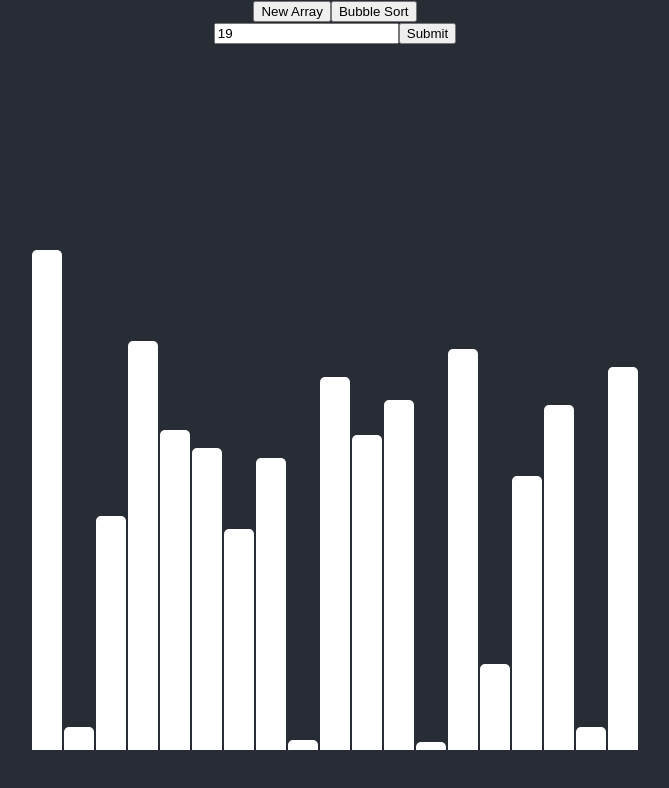
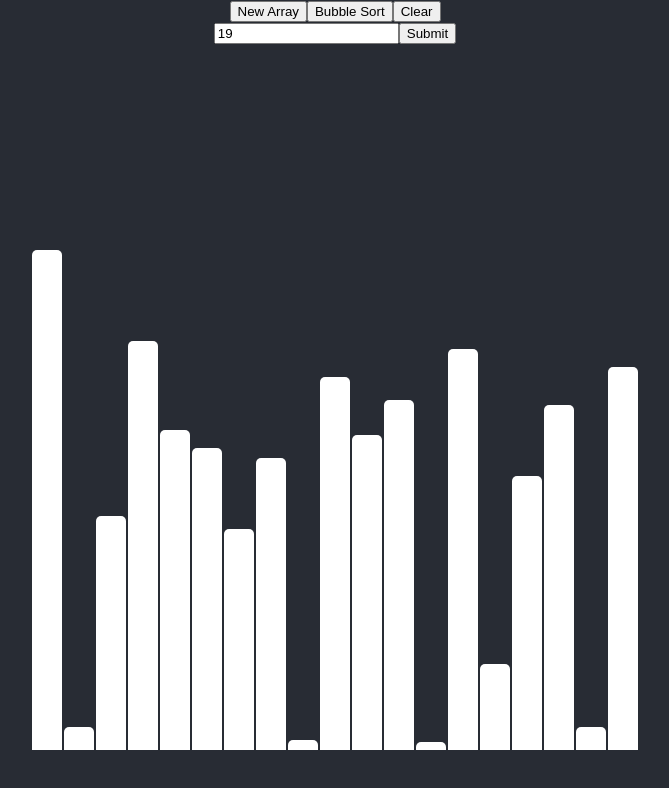
Before and after one commit to peterg4/Sorting-Visualizer, a React (Create React App) app in the folder sorter/: page / in a window 1280 px wide. Shown: the top 788 px of the page, without its empty margins (305-974 px from the left). Built offline with nearby package versions, Linux system fonts and the light colour scheme.

Commit message:
clear array button

```diff
--- a/sorter/src/App.css
+++ b/sorter/src/App.css
@@ -27,5 +27,5 @@
   background-color: forestgreen!important;
 }
 .confirmed {
-  background-color: indigo;
+  background-color: rgb(55, 187, 176);
 }
--- a/sorter/src/App.js
+++ b/sorter/src/App.js
@@ -32,6 +32,11 @@ class Area extends React.Component {
     this.handleChange = this.handleChange.bind(this);
     this.handleSubmit = this.handleSubmit.bind(this);
   }
+  clearArray() {
+    for(var i = 0; i < this.state.length; i++){
+      document.getElementById(i).className='bar';
+    }
+  }
   generateArray(){
     var bars = [];
     for(var i = 1; i < numBars; i++){
@@ -43,9 +48,12 @@ class Area extends React.Component {
     this.setState({bars: bars, length: bars.length, check_len: bars.length});
   }
   handleChange(event) {
+    if(event.target.value > 100)
+      event.target.value = 100;
     this.setState({length: event.target.value});
   }
   handleSubmit(event) {
+
     max = 0;
     numBars = (this.state.length);
     numBars++;
@@ -56,6 +64,7 @@ class Area extends React.Component {
     }
     this.generateArray();
     event.preventDefault();
+
   }
   confirmSort() {
     var i = 0;
@@ -103,7 +112,6 @@ class Area extends React.Component {
       <Bar
         value = {this.state.bars[i]}
         index = {i}
-      // bar attributes added here
       />
     );
   }
@@ -125,6 +133,7 @@ class Area extends React.Component {
         <div>
           <button onClick={()=> this.generateArray()}>New Array</button>
           <button onClick={()=> this.bubbleSort()}>Bubble Sort</button>
+          <button onClick={()=> this.clearArray()}>Clear</button>
           <form onSubmit={this.handleSubmit}>
             <input type="text" value={this.state.length} onChange={this.handleChange} name="size" />
             <input type="submit" value="Submit" />
```
